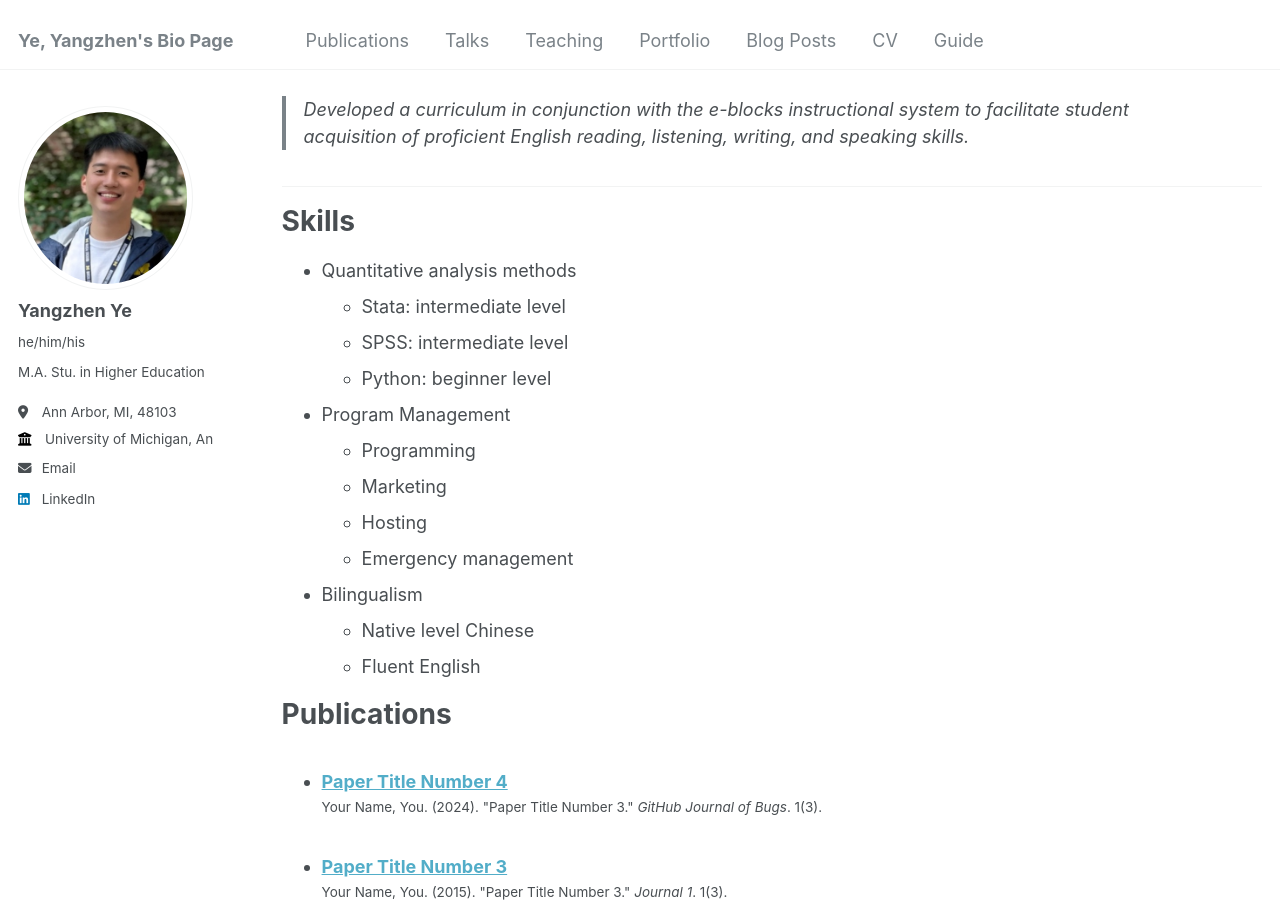
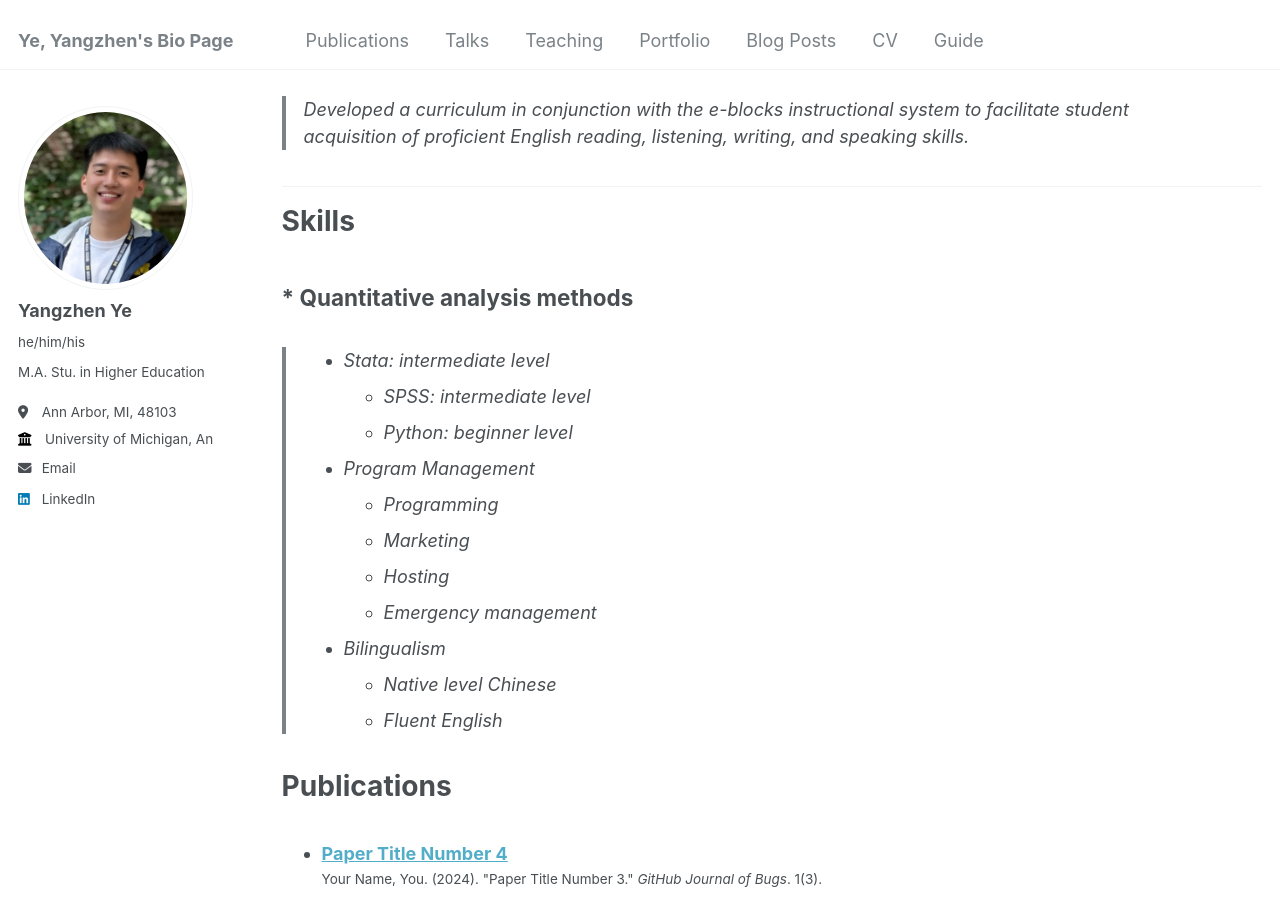
Before and after one commit to Yangzhen-Yeh/Yangzhen-Yeh.github.io, a Jekyll site: the page built from _pages/cv.md, in a window 1280 px wide and 900 px high, scrolled down 1842 px. Built offline with Jekyll 4.4.1, drawn with Linux system fonts in a browser that asks for light colours.

Commit message:
Update cv.md

```diff
--- a/_pages/cv.md
+++ b/_pages/cv.md
@@ -81,8 +81,8 @@ Work experience
 
 Skills
 ======
-* Quantitative analysis methods
-  * Stata: intermediate level
+## * Quantitative analysis methods
+ > * Stata: intermediate level
   * SPSS: intermediate level
   * Python: beginner level
 * Program Management
```
